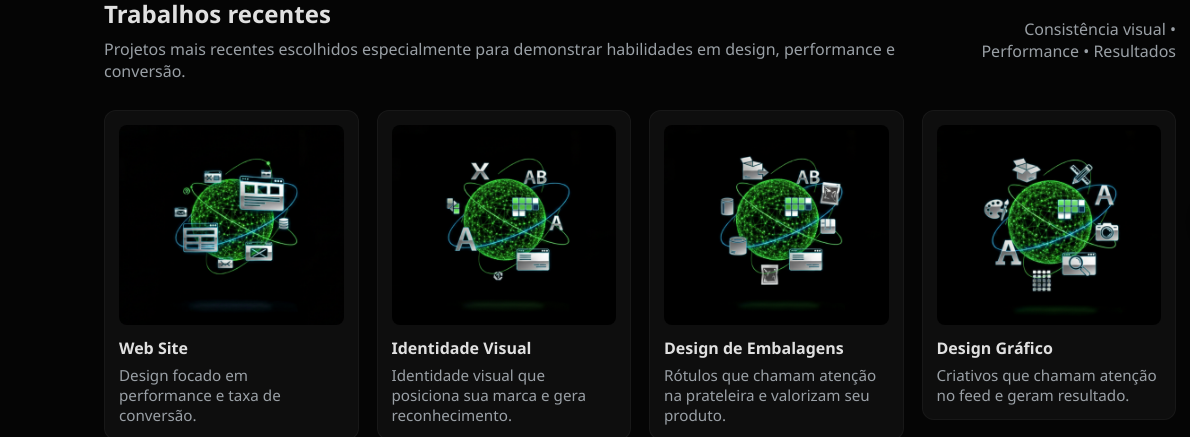
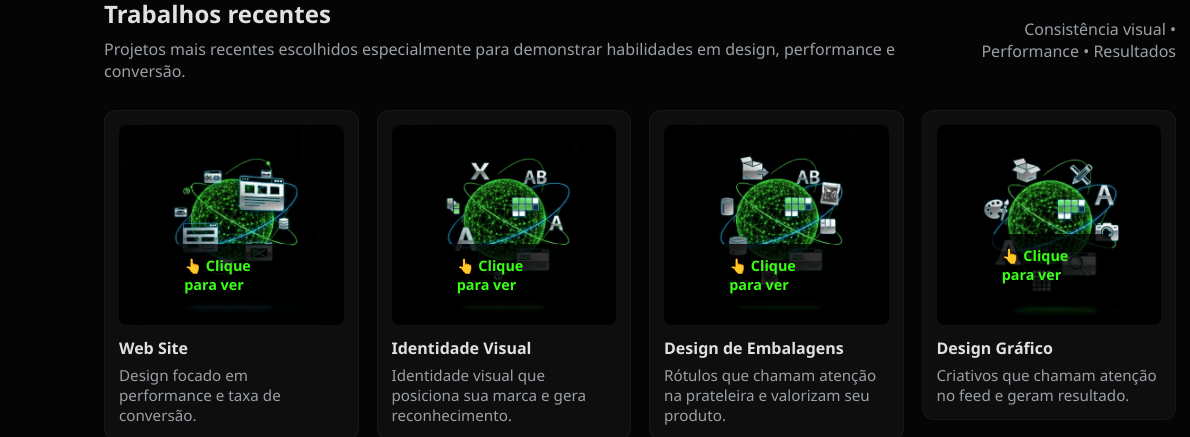
Before and after one commit to rrdesignwebsolutions/Portf-lio, a plain HTML site: page portfolio.html in a window 1280 px wide. Shown: the part 523-960 px from the top of the page, 0-1190 px from the left. Drawn offline with Linux system fonts and the light colour scheme.

Commit message:
Add files via upload

```diff
--- a/portfolio.html
+++ b/portfolio.html
@@ -196,6 +196,12 @@
 
         .card:hover::before {
             opacity: 1
+        }
+        /* on touch devices (no hover) keep instruction visible */
+        @media (hover: none) {
+            .card::before {
+                opacity: 1;
+            }
         }
 
 
```
